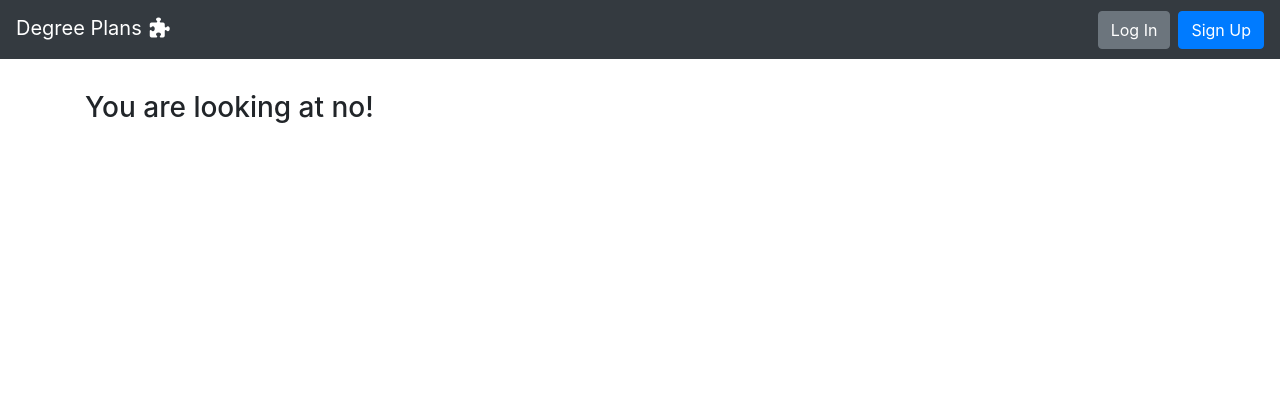
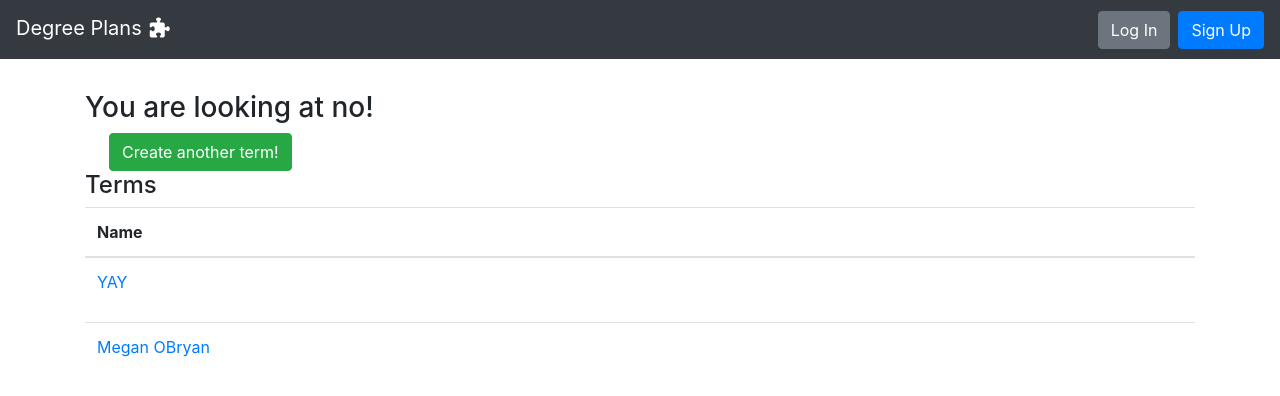
Before and after one commit to atleastzero/XYearDjango, a Django app: page /no/ in a window 1280 px wide. Shown: the top 396 px of the page. Run offline with Django 3.2, Linux system fonts and the light colour scheme; data comes from the database, SQL or seed files in the repository; some libraries are stand-ins or nearby versions.

Commit message:
Working on term views.

```diff
--- a/flowcharts/admin.py
+++ b/flowcharts/admin.py
@@ -11,11 +11,11 @@ class TermInline(admin.StackedInline):
     extra = 0
 
 class FlowchartAdmin(admin.ModelAdmin):
-    list_display = ('name', 'slug', 'created', 'last_updated')
+    list_display = ('name', 'flowchart_slug', 'created', 'last_updated')
     inlines = [TermInline]
 
 class TermAdmin(admin.ModelAdmin):
-    list_display = ('name', 'start_date', 'end_date', 'flowchart')
+    list_display = ('name', 'term_slug', 'start_date', 'end_date', 'flowchart')
     inlines = [CourseInline]
 
 admin.site.register(Flowchart, FlowchartAdmin)
--- a/flowcharts/models.py
+++ b/flowcharts/models.py
@@ -6,12 +6,12 @@ class Flowchart(models.Model):
     name = models.CharField(max_length=30)
     last_updated = models.DateTimeField(auto_now=True)
     created = models.DateTimeField(auto_now_add=True)
-    slug = models.CharField(max_length=20, blank=True, editable=False)
+    flowchart_slug = models.CharField(max_length=20, blank=True, editable=False)
 
     def save(self, *args, **kwargs):
         """ Creates a URL safe slug automatically when a new a page is created. """
         if not self.pk:
-            self.slug = slugify(self.name, allow_unicode=True)
+            self.flowchart_slug = slugify(self.name, allow_unicode=True)
 
         # Call save on the superclass.
         return super(Flowchart, self).save(*args, **kwargs)
@@ -21,9 +21,18 @@ class Flowchart(models.Model):
 
 class Term(models.Model):
     name = models.CharField(max_length=30)
-    start_date = models.DateField()
-    end_date = models.DateField()
+    start_date = models.DateField('start_date')
+    end_date = models.DateField('end_date')
     flowchart = models.ForeignKey(Flowchart, on_delete=models.CASCADE)
+    term_slug = models.CharField(max_length=20, blank=True, editable=False)
+
+    def save(self, *args, **kwargs):
+        """ Creates a URL safe slug automatically when a new a page is created. """
+        if not self.pk:
+            self.term_slug = slugify(self.name, allow_unicode=True)
+
+        # Call save on the superclass.
+        return super(Term, self).save(*args, **kwargs)
 
     def __str__(self):
         return self.name
@@ -34,6 +43,15 @@ class Course(models.Model):
     code = models.DecimalField(max_digits=10, decimal_places=4)
     prerequisites = models.ForeignKey('self', on_delete=models.CASCADE)
     term = models.ForeignKey(Term, on_delete=models.CASCADE)
+    course_slug = models.CharField(max_length=20, blank=True, editable=False)
+
+    def save(self, *args, **kwargs):
+        """ Creates a URL safe slug automatically when a new a page is created. """
+        if not self.pk:
+            self.course_slug = slugify(self.title, allow_unicode=True)
+
+        # Call save on the superclass.
+        return super(Course, self).save(*args, **kwargs)
 
     def __str__(self):
         return self.subject, " ", self.code
--- a/flowcharts/templates/flowcharts/flowchart_detail.html
+++ b/flowcharts/templates/flowcharts/flowchart_detail.html
@@ -2,4 +2,23 @@
 <h3>
     You are looking at {{ flowchart.name }}!
 </h3>
-{% endblock %}
+{% if flowchart.term_set.all.exists %}
+<a class="btn btn-success ml-4" href="/{{ flowchart.slug }}/create_term">Create another term!</a>
+<h4>Terms</h4>
+<table class="table">
+    <thead>
+        <tr>
+            <th scope="col">Name</th>
+        </tr>
+    </thead>
+    <tbody>
+        {% for term in flowchart.term_set.all %}
+        <tr>
+            <td>
+                <p><a href="/{{ flowchart.slug }}/{{ term.slug }}">{{ term.name }}</a></p>
+            </td>
+        </tr>
+        {% endfor %}
+    </tbody>
+</table> {% else %}
+<a class="btn btn-success ml-4" href="/{{ flowchart.slug }}/create_term">Create first term!</a> {% endif %} {% endblock %}
--- a/flowcharts/templates/flowcharts/flowchart_list.html
+++ b/flowcharts/templates/flowcharts/flowchart_list.html
@@ -17,7 +17,7 @@
         {% for flowchart in flowcharts %}
         <tr>
             <td>
-                <p><a href="/{{ flowchart.slug }}">{{ flowchart.name }}</a></p>
+                <p><a href="/{{ flowchart.flowchart_slug }}">{{ flowchart.name }}</a></p>
             </td>
         </tr>
         {% endfor %}
--- a/flowcharts/urls.py
+++ b/flowcharts/urls.py
@@ -5,5 +5,7 @@ from . import views
 urlpatterns = [
     path('', views.FlowchartListView.as_view(), name='flowchart-list'),
     path('create/', views.FlowchartCreateView.as_view(), name='flowchart-new'),
-    path('<str:slug>/', views.FlowchartDetailView.as_view(), name='flowchart-detail'),
+    path('<str:flowchart_slug>/', views.FlowchartDetailView.as_view(), name='flowchart-detail'),
+    path('<str:flowchart_slug>/create_term', views.TermCreateView.as_view(), name='term-new'),
+    path('<str:flowchart_slug>/<str:term_slug>', views.TermDetailView.as_view(), name='term-detail'),
 ]
--- a/flowcharts/views.py
+++ b/flowcharts/views.py
@@ -3,8 +3,8 @@ from django.views.generic.list import ListView
 from django.views.generic.edit import CreateView
 from django.views.generic.detail import DetailView
 
-from flowcharts.models import Flowchart
-from flowcharts.forms import FlowchartCreateForm
+from flowcharts.models import Flowchart, Term
+from flowcharts.forms import FlowchartCreateForm, TermCreateForm
 
 class FlowchartListView(ListView):
     model = Flowchart
@@ -18,8 +18,8 @@ class FlowchartListView(ListView):
 class FlowchartDetailView(DetailView):
     model = Flowchart
 
-    def get(self, request, slug):
-        flowchart = get_object_or_404(Flowchart, slug__iexact=slug)
+    def get(self, request, flowchart_slug):
+        flowchart = get_object_or_404(Flowchart, flowchart_slug__iexact=flowchart_slug)
         return render(request, 'flowcharts/flowchart_detail.html', {
             'flowchart': flowchart
         })
@@ -27,19 +27,48 @@ class FlowchartDetailView(DetailView):
 class FlowchartCreateView(CreateView):
     model = Flowchart
 
-    def get(self, request, *args, **kwargs):
-        return render(request, 'flowcharts/create.html', {
+    def get(self, request, flowchart_slug, *args, **kwargs):
+        return render(request, 'flowcharts/flowchart_create.html', {
             'form': FlowchartCreateForm()
         })
 
-    def post(self, request, *args, **kwargs):
+    def post(self, request, flowchart_slug, *args, **kwargs):
         form = FlowchartCreateForm(request.POST)
         if form.is_valid():
             flowchart = form.save()
             flowchart.save()
             return redirect("/", flowchart.slug)
         else:
-            return render(request, 'flowcharts/create.html', {
+            return render(request, 'flowcharts/flowchart_create.html', {
                 'form': FlowchartCreateForm(),
                 'failure': True
             })
+
+class TermDetailView(DetailView):
+    model = Term
+
+    def get(self, request, flowchart_slug, term_slug):
+        term = get_object_or_404(Term, term_slug__iexact=term_slug)
+        return render(request, 'flowcharts/term_detail.html', {
+            'term': term
+        })
+
+class TermCreateView(CreateView):
+    model = Term
+
+    def get(self, request, *args, **kwargs):
+        return render(request, 'flowcharts/term_create.html', {
+            'form': TermCreateForm()
+        })
+
+    def post(self, request, *args, **kwargs):
+        form = TermCreateForm(request.POST)
+        if form.is_valid():
+            term = form.save()
+            term.save()
+            return redirect("/", term.flowchart.slug)
+        else:
+            return render(request, 'flowcharts/term_create.html', {
+                'form': TermCreateForm(),
+                'failure': True
+            })
```
Also changed, not shown: flowcharts/forms.py (+13 -1 lines), flowcharts/templates/flowcharts/term_create.html (added, +11 -0 lines), flowcharts/templates/flowcharts/term_detail.html (added, +28 -0 lines), db.sqlite3, flowcharts/migrations/0008_auto_20191213_2017.py (added), flowcharts/migrations/0009_auto_20191213_2100.py (added), flowcharts/migrations/0010_auto_20191213_2127.py (added), flowcharts/templates/flowcharts/flowchart_create.html (renamed from flowcharts/templates/flowcharts/create.html).
